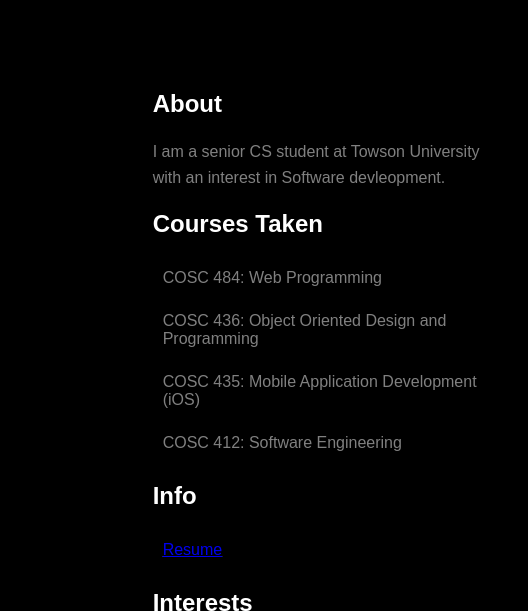
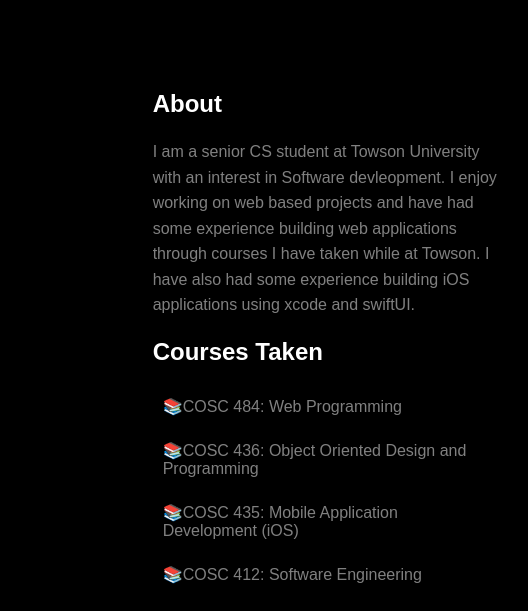
Before and after one commit to DomWinn2/domwinn2.github.io, a plain HTML site: page index.html in a window 1280 px wide. Shown: the top 611 px of the page, 469-997 px from the left. Drawn offline with Linux system fonts and the light colour scheme.

Commit message:
Changes to about and courses sections

```diff
--- a/index.html
+++ b/index.html
@@ -22,13 +22,16 @@
         <div class="section-2">
             <h2>About</h2>
             <p>I am a senior CS student at Towson University with an interest in Software devleopment.
+                I enjoy working on web based projects and have had some experience building web applications
+                through courses I have taken while at Towson. I have also had some experience building iOS applications
+                using xcode and swiftUI.
             </p>
             <h2>Courses Taken</h2>
             <ul class="book">
-                <li>COSC 484: Web Programming</li>
-                <li>COSC 436: Object Oriented Design and Programming</em></li>
-                <li>COSC 435: Mobile Application Development (iOS)</li>
-                <li>COSC 412: Software Engineering</li>
+                <li>📚COSC 484: Web Programming</li>
+                <li>📚COSC 436: Object Oriented Design and Programming</em></li>
+                <li>📚COSC 435: Mobile Application Development (iOS)</li>
+                <li>📚COSC 412: Software Engineering</li>
             </ul>
 
             <!-- <h2>Projects</h2>
```
